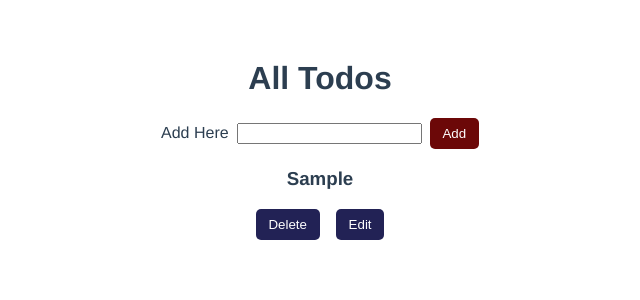
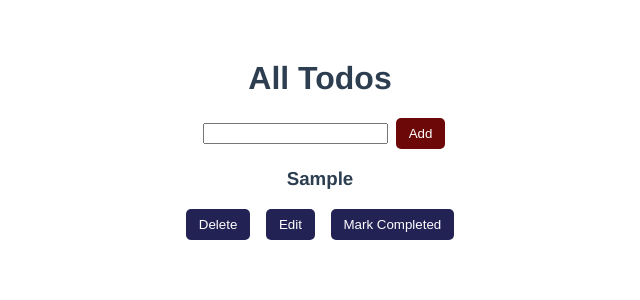
Before and after one commit to dewShemil/Vue-Todo, a Vue app: page / in a window 1280 px wide. Both pictures are taken after typing "Sample" into the empty fields and a click on the button "Add". Shown: the top 300 px of the page, without its empty margins (320-960 px from the left). Built offline with nearby package versions, Linux system fonts and the light colour scheme.

Commit message:
Basic Funcs

```diff
--- a/src/App.vue
+++ b/src/App.vue
@@ -14,12 +14,13 @@ export default {
   data() {
     return {
       todos:[],
+      isEditingEnabled:false,
     }
   },
   provide(){
     return {
       todos:this.todos,
-      isEditMode:this.isEditMode
+      isEditingEnabled:this.isEditingEnabled
     }
   }
 }
--- a/src/components/AllTodos.vue
+++ b/src/components/AllTodos.vue
@@ -5,7 +5,7 @@
             <div v-if="isInvalid === true" >
                 <h4>Invalid Input,Please Try again</h4>
             </div>
-            <label >Add Here</label>
+            <label >{{isEditing}}</label>
             <input type="text" v-model="typedTodo" >
             <button class="submit-btn" >Add</button>
         </form>
@@ -24,13 +24,13 @@
 import SingleTodo from "./SingleTodo.vue"
 
 export default {
-    inject:["todos"],
+    inject:["todos","isEditingEnabled"],
     components:{SingleTodo},
     data() {
         return {
             length: this.todos.length,
             typedTodo:"",
-            isInvalid:false
+            isInvalid:false,
         }
     },
     methods: {
--- a/src/components/SingleTodo.vue
+++ b/src/components/SingleTodo.vue
@@ -1,17 +1,19 @@
 <template>
-    <div>
+    <div class={{completedStyles}} >
         <h3>{{single}}</h3>
         <button @click="deleteTodo" >Delete</button>
         <button @click="editTodo" >Edit</button>
+        <button class="done" @click="toggleStatus" >{{isCompleted}}</button>
     </div>
 </template>
 
 <script>
 export default {
     props:["single"],
-    inject:["todos"],
+    inject:["todos","isEditingEnabled"],
     data() {
         return {
+            status :false,
         }
     },
     methods: {
@@ -19,8 +21,20 @@ export default {
             this.$emit("deletetodo",this.single)
         },
         editTodo(){
-            console.log("Edit Todo");
+            this.isEditingEnabled = true
+        },
+        toggleStatus(){
+            this.status = !this.status
         }
+    },
+    computed: {
+        isCompleted(){
+            return this.status ? "Mark Not Done" : "Mark Completed"
+        },
     },
 }
 </script>
+
+<style>
+
+</style>
```
